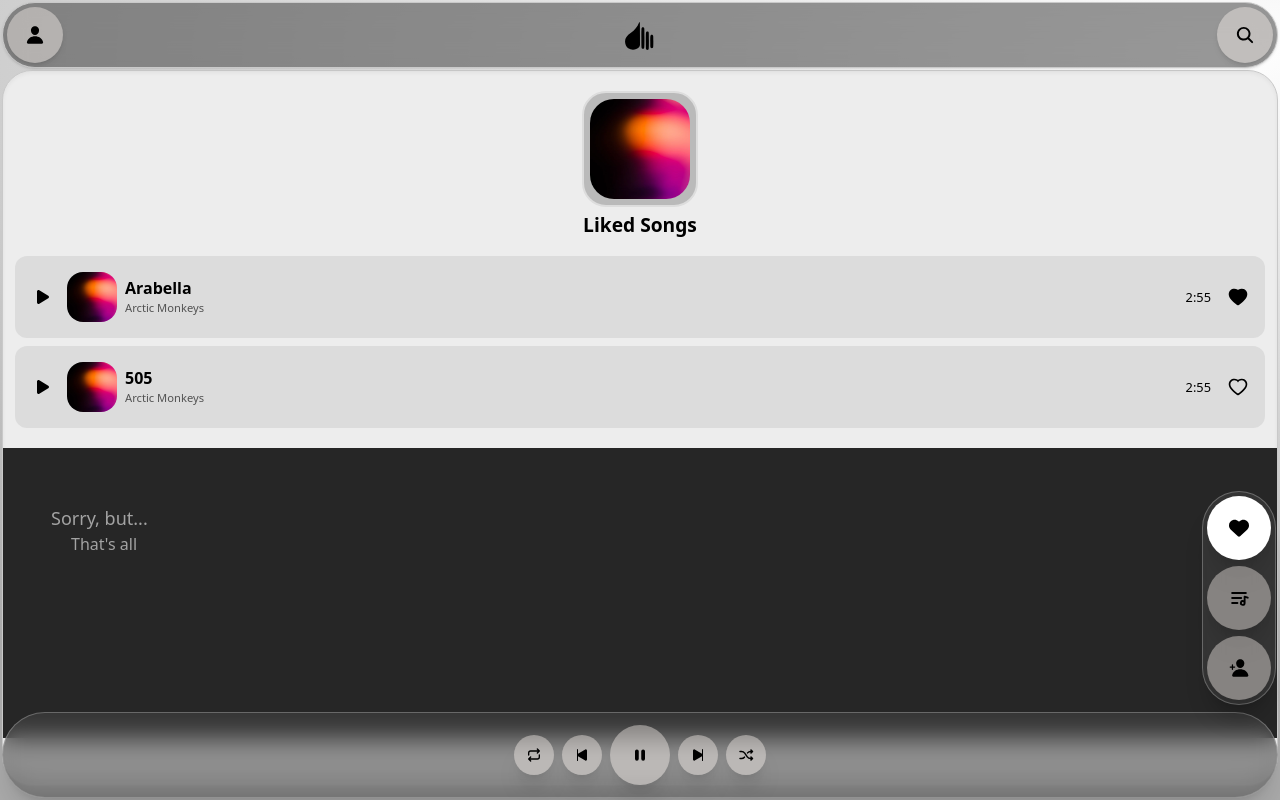
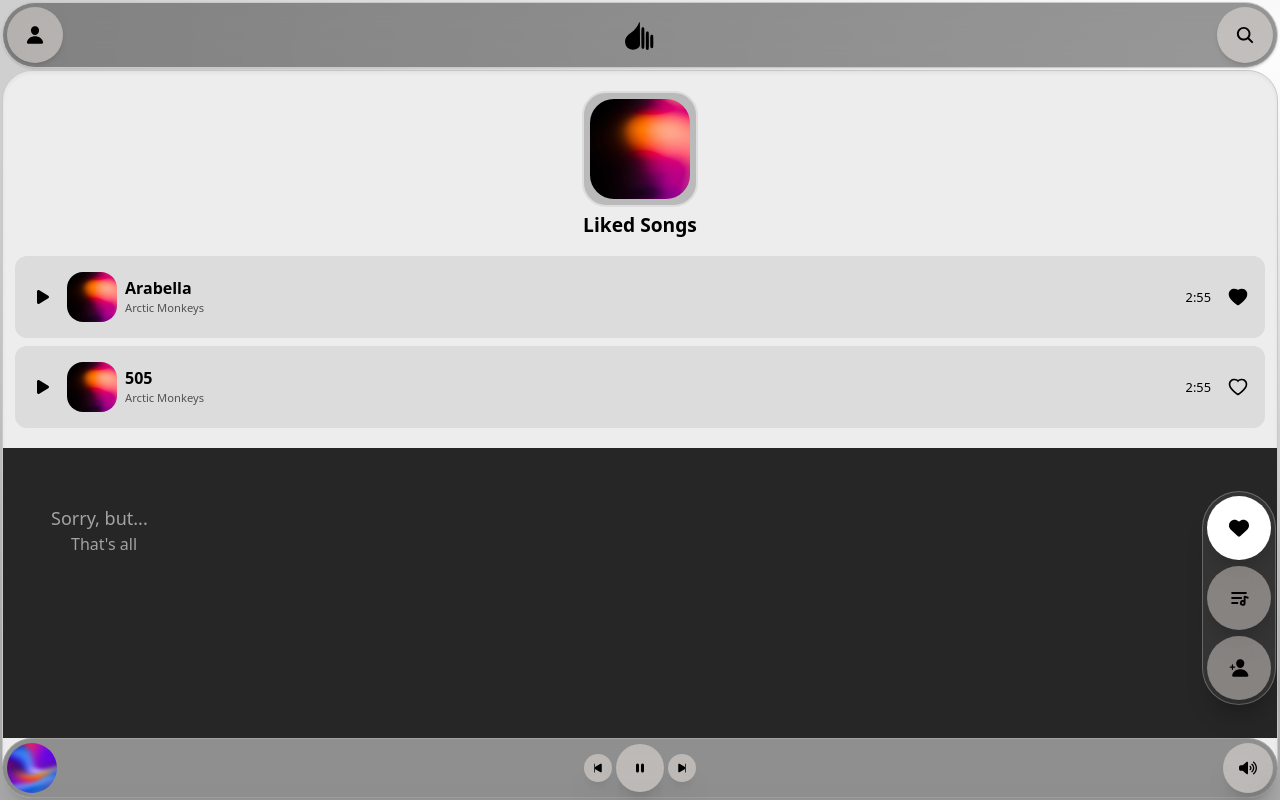
Before and after one commit to el1ght/charton-experimental, a Next.js app: page /liked in a window 1280 px wide. Both pictures are taken after a click on the button 1238 px from the left and 296 px from the top of the page. Built offline with nearby package versions, Linux system fonts and the light colour scheme.

Commit message:
player rework

```diff
--- a/app/globals.css
+++ b/app/globals.css
@@ -3,7 +3,7 @@
 @tailwind utilities;
 
 :root{
-    --safe-area-bottom: calc(100vh - var(--tg-viewport-stable-height,100vh))
+    --safe-area-bottom: calc(100vh - var(--tg-viewport-stable-height, 100vh))
 }
 
 /*.footer{*/
@@ -46,3 +46,7 @@ body,
 .rounded-player{
     border-radius: 5px 75px 75px 5px;
 }
+
+.main {
+    padding-bottom: calc(1rem + var(--safe-area-inset-bottom));
+}
--- a/components/Content.tsx
+++ b/components/Content.tsx
@@ -9,7 +9,7 @@ const Content: React.FC<ContentProps> = ({
     children
 }) => {
     return (
-        <main className={'h-full mb-3 rounded-[30px] overflow-y-auto shadow-inner bg-[#ededed] border border-[#c9c9c9] box'}>
+        <main className={'h-full rounded-[30px] overflow-y-auto shadow-inner bg-[#ededed] border border-[#c9c9c9] box main'}>
             {children}
             <Footer />
         </main>
--- a/components/PlayerContent.tsx
+++ b/components/PlayerContent.tsx
@@ -8,6 +8,7 @@ import {TfiLoop} from "react-icons/tfi";
 import {FaRandom} from "react-icons/fa";
 import {PiShuffleBold} from "react-icons/pi";
 import {TbRepeat} from "react-icons/tb";
+import {FaVolumeHigh} from "react-icons/fa6";
 
 interface PlayerContentProps {
     song: Song;
@@ -22,22 +23,30 @@ const PlayerContent: React.FC<PlayerContentProps> = ({
 
     return (
         <>
-            <div className={'w-full bg-[#424242]/[.55] backdrop-blur-md p-3 rounded-full flex justify-center items-center border border-[#c9c9c9]/[.35] gap-x-2 shadow-xl'}>
-                    <div onClick={() => {}} className={'shadow-xl bg-[#FFF8F2]/[.4] flex items-center justify-center rounded-full cursor-pointer p-3'}>
-                        <TbRepeat size={16} />
+            <div className={'w-full bg-[#424242]/[.55] backdrop-blur-md p-1 rounded-full flex justify-between items-center border border-[#c9c9c9]/[.35] gap-x-2 shadow-xl'}>
+                    <div>
+                        <Image className={'w-[50px] h-[50px] rounded-full'} src={'/images/favBg-5.jpg'} alt={'image'} width={30} height={30} />
                     </div>
-                    <div onClick={() => {}} className={'shadow-xl bg-[#FFF8F2]/[.4] flex items-center justify-center rounded-full cursor-pointer p-3'}>
-                        <IoPlaySkipBack size={16} />
+                    {/*<div onClick={() => {}} className={'shadow-xl bg-[#FFF8F2]/[.4] flex items-center justify-center rounded-full cursor-pointer p-3'}>*/}
+                    {/*    <TbRepeat size={16} />*/}
+                    {/*</div>*/}
+                    <div className={'flex items-center gap-x-1'}>
+                        <div onClick={() => {}} className={'shadow-xl bg-[#FFF8F2]/[.4] flex items-center justify-center rounded-full cursor-pointer p-2'}>
+                            <IoPlaySkipBack size={12} />
+                        </div>
+                        <div className={'cursor-pointer flex items-center justify-center bg-[#FFF8F2]/[.4] transition shadow-xl hover:bg-white rounded-full p-4'}>
+                            <Icon size={16} />
+                        </div>
+                        <div onClick={() => {}} className={'shadow-xl bg-[#FFF8F2]/[.4] flex items-center justify-center rounded-full cursor-pointer p-2'}>
+                            <IoPlaySkipForward size={12} />
+                        </div>
                     </div>
-                    <div className={'cursor-pointer flex items-center justify-center bg-[#FFF8F2]/[.4] transition shadow-xl hover:bg-white rounded-full p-5'}>
-                        <Icon size={20} />
+                    <div className={'cursor-pointer flex items-center justify-center bg-[#FFF8F2]/[.4] shadow-xl rounded-full p-4'}>
+                        <FaVolumeHigh size={18} />
                     </div>
-                    <div onClick={() => {}} className={'shadow-xl bg-[#FFF8F2]/[.4] flex items-center justify-center rounded-full cursor-pointer p-3'}>
-                        <IoPlaySkipForward size={16} />
-                    </div>
-                    <div onClick={() => {}} className={'shadow-xl bg-[#FFF8F2]/[.4] flex items-center justify-center rounded-full cursor-pointer p-3'}>
-                        <PiShuffleBold size={16} />
-                    </div>
+                    {/*<div onClick={() => {}} className={'shadow-xl bg-[#FFF8F2]/[.4] flex items-center justify-center rounded-full cursor-pointer p-3'}>*/}
+                    {/*    <PiShuffleBold size={16} />*/}
+                    {/*</div>*/}
             </div>
             {/*<div className={'w-[150px] h-[150px] rounded-full border border-[#c9c9c9]/[.35] z-10 relative p-1'}>*/}
             {/*    <Image src={'/images/favBg-5.jpg'} alt={'image'} width={50} height={50} className={'h-full w-full rounded-full z-1'} />*/}
```
Also changed, not shown: middleware/isIOS.ts (deleted).
